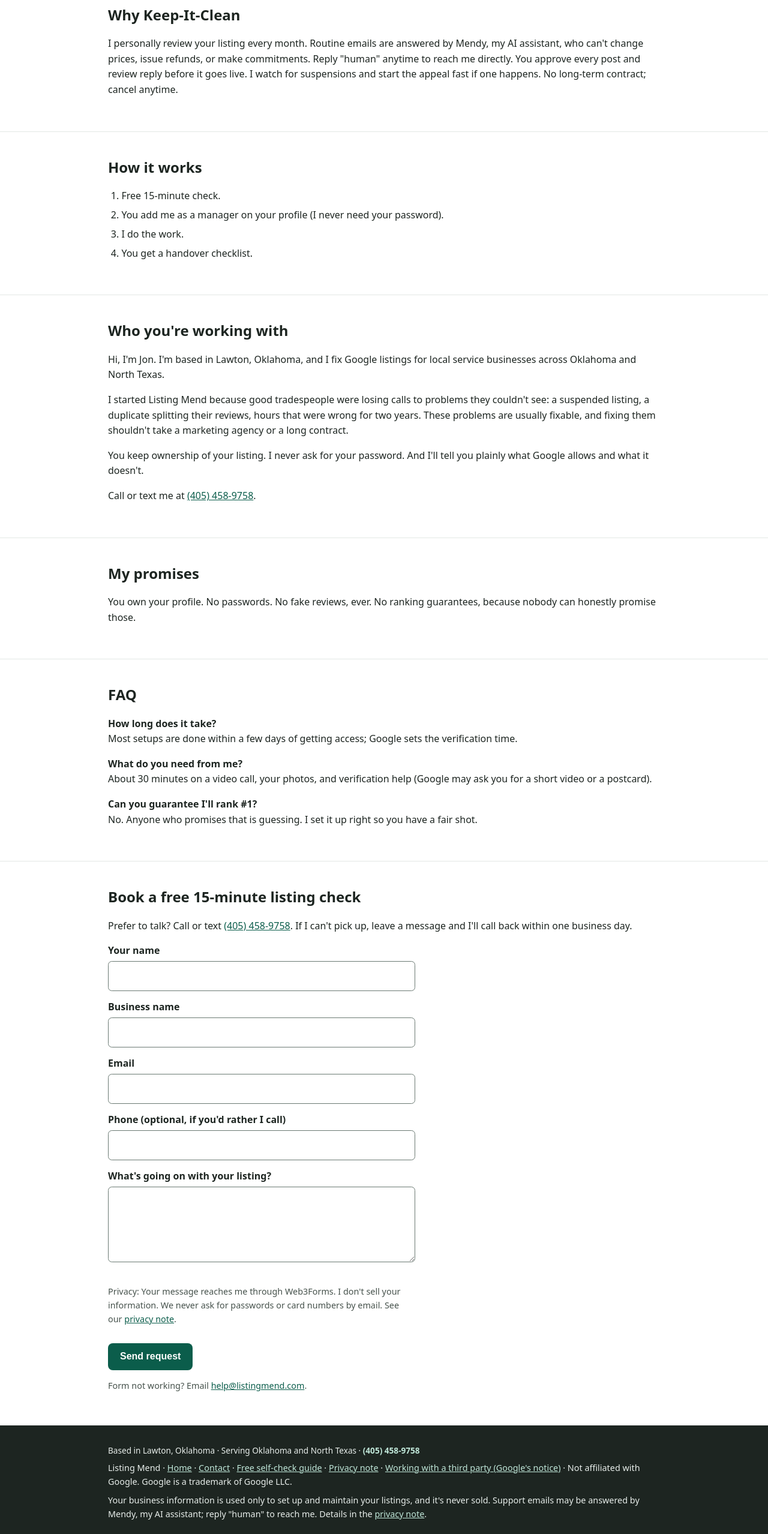
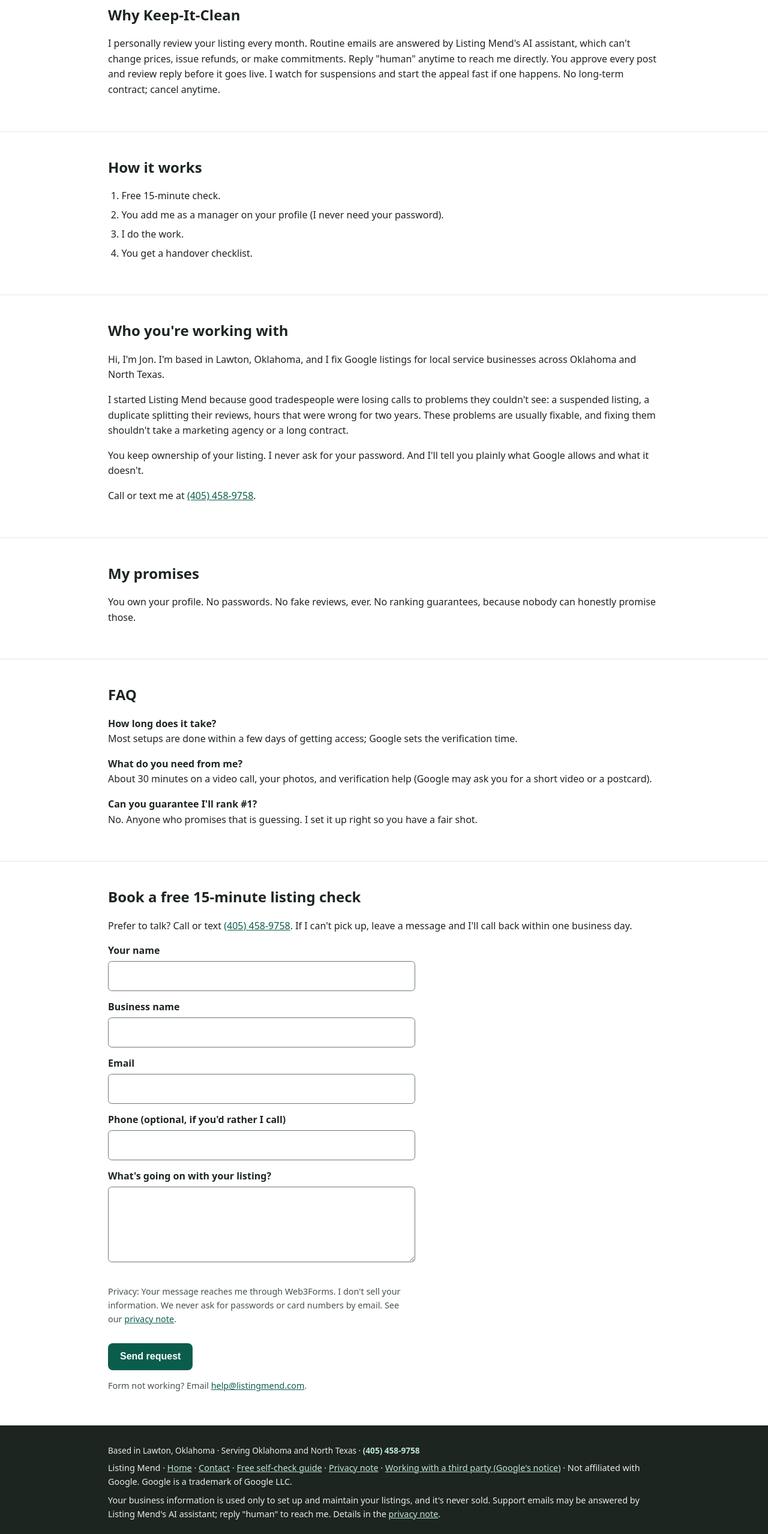
Before and after one commit to listingmend/listingmend-site, a plain HTML site: page index.html in a window 1280 px wide. Shown: the part 1750-4307 px from the top of the page at 60% size. Drawn offline with Linux system fonts and the light colour scheme.

Commit message:
Replace Mendy with Listing Mend's AI assistant in site copy
Co-Authored-By: Claude Opus 5.5 <noreply@anthropic.com>
Claude-Session: https://claude.ai/code/session_014v95xbXm7ja396EDBQg5M1

```diff
--- a/index.html
+++ b/index.html
@@ -178,7 +178,7 @@
 
 <section aria-labelledby="upkeep"><div class="wrap">
 <h2 id="upkeep">Why Keep-It-Clean</h2>
-<p>I personally review your listing every month. Routine emails are answered by Mendy, my AI assistant, who can't change prices, issue refunds, or make commitments. Reply "human" anytime to reach me directly. You approve every post and review reply before it goes live. I watch for suspensions and start the appeal fast if one happens. No long-term contract; cancel anytime.</p>
+<p>I personally review your listing every month. Routine emails are answered by Listing Mend's AI assistant, which can't change prices, issue refunds, or make commitments. Reply "human" anytime to reach me directly. You approve every post and review reply before it goes live. I watch for suspensions and start the appeal fast if one happens. No long-term contract; cancel anytime.</p>
 </div></section>
 
 <section aria-labelledby="how"><div class="wrap">
@@ -235,7 +235,7 @@
 <footer><div class="wrap">
 <p class="tagline">Based in Lawton, Oklahoma · Serving Oklahoma and North Texas · <a href="tel:+14054589758">(405) 458-9758</a></p>
 <p>Listing Mend · <a href="/">Home</a> · <a href="/#contact">Contact</a> · <a href="/self-check.html">Free self-check guide</a> · <a href="/privacy.html">Privacy note</a> · <a href="https://support.google.com/business/answer/7163406" target="_blank" rel="noopener">Working with a third party (Google's notice)</a> · Not affiliated with Google. Google is a trademark of Google LLC.</p>
-<p id="privacy">Your business information is used only to set up and maintain your listings, and it's never sold. Support emails may be answered by Mendy, my AI assistant; reply "human" to reach me. Details in the <a href="/privacy.html">privacy note</a>.</p>
+<p id="privacy">Your business information is used only to set up and maintain your listings, and it's never sold. Support emails may be answered by Listing Mend's AI assistant; reply "human" to reach me. Details in the <a href="/privacy.html">privacy note</a>.</p>
 </div></footer>
 </body>
 </html>
```
Also changed, not shown: privacy.html (+1 -1 lines).
